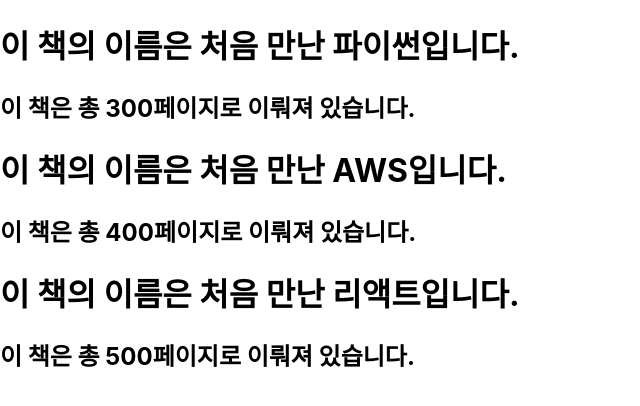
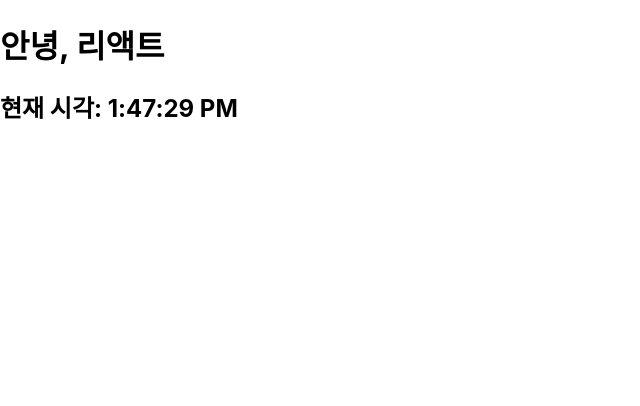
Before and after one commit to syt06162/Study-React, a React (Create React App) app: page / in a window 1280 px wide. Shown: the top 406 px of the page, without its empty margins (0-640 px from the left). Built offline with nearby package versions, Linux system fonts and the light colour scheme.

Commit message:
feat: chapter_04 clock

```diff
--- /dev/null
+++ b/src/chapter_04/Clock.jsx
@@ -0,0 +1,12 @@
+import React from "react";
+
+function Clock(props){
+    return (
+        <div>
+            <h1>안녕, 리액트</h1>
+            <h2>현재 시각: {new Date().toLocaleTimeString()}</h2>
+        </div>
+    )
+}
+
+export default Clock;
--- a/src/index.js
+++ b/src/index.js
@@ -5,13 +5,18 @@
 import reportWebVitals from './reportWebVitals';
 
 import Library from './chapter_03/Library';
+import Clock from './chapter_04/Clock';
 
 const root = ReactDOM.createRoot(document.getElementById('root'));
-root.render(
-  <React.StrictMode>
-    <Library/>
-  </React.StrictMode>
-);
+setInterval( () => {
+  root.render(
+    <React.StrictMode>
+      <Clock/>
+    </React.StrictMode>,
+    document.getElementById("root")
+  );
+}, 1000 )
+
 
 // If you want to start measuring performance in your app, pass a function
 // to log results (for example: reportWebVitals(console.log))
```
